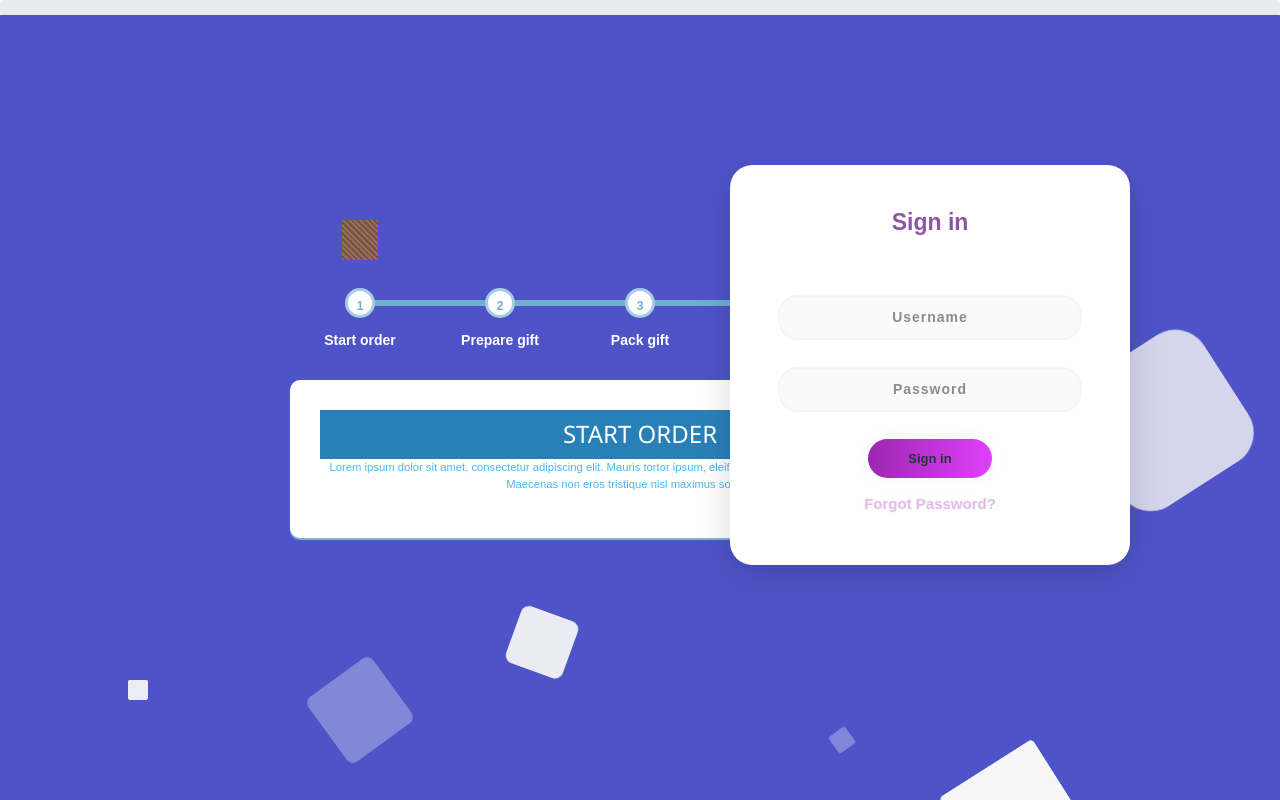
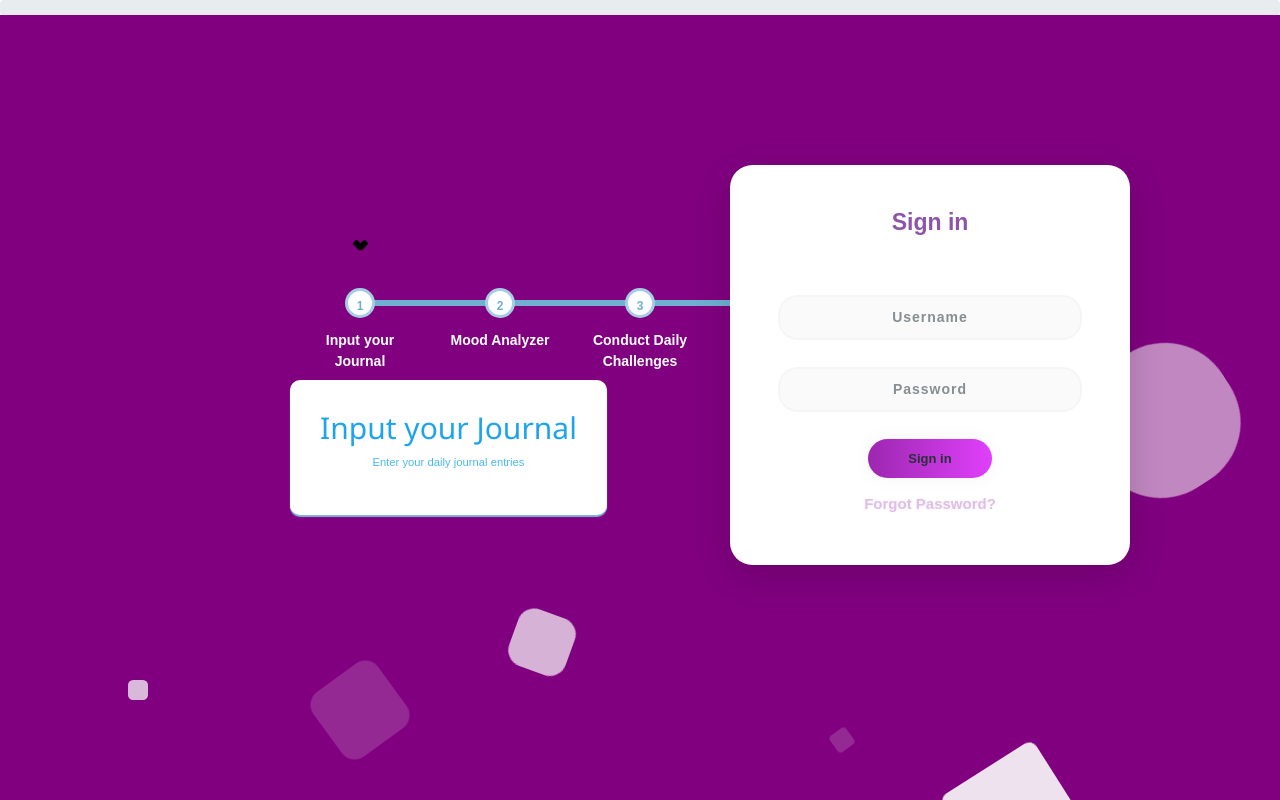
Before and after one commit to shivangna/U-Because-You-Matter, a React (Create React App) app in the folder client/: page /login in a window 1280 px wide. Built offline with nearby package versions, Linux system fonts and the light colour scheme; what react-fusioncharts would draw is missing.

Commit message:
fix z index

```diff
--- a/client/src/App/App.css
+++ b/client/src/App/App.css
@@ -32,20 +32,19 @@ body {
 }
 
 .area {
-  background: #4e54c8;
-  background: -webkit-linear-gradient(to left, #8f94fb, #4e54c8);
   width: 100%;
   height: 100vh;
 }
 
 .circles {
+  background-color: purple;
   position: absolute;
   top: 0;
   left: 0;
   width: 100%;
   height: 100%;
   overflow: hidden;
-  z-index: 0;
+  z-index: -100;
 }
 
 .circles li {
@@ -138,13 +137,13 @@ body {
   0% {
     transform: translateY(0) rotate(0deg);
     opacity: 1;
-    border-radius: 0;
+    border-radius: 2;
   }
 
   100% {
     transform: translateY(-1000px) rotate(720deg);
     opacity: 0;
-    border-radius: 50%;
+    border-radius: 100%;
   }
 }
 
--- a/client/src/App/pages/login-steps.css
+++ b/client/src/App/pages/login-steps.css
@@ -141,6 +141,7 @@ body {
 body .progress_inner {
   height: 200px;
   width: 700px;
+
 }
 body .progress_inner #step-5:checked + div {
   width: 80%;
@@ -282,14 +283,14 @@ body .progress_inner__status .box_item {
 body .progress_inner__status .box_ribbon {
   width: 10px;
   height: 42px;
-  background: #ee0f29;
+  background: #1a1818;
   z-index: 4;
   border-radius: 1px;
 }
 body .progress_inner__status .box_bow__left, body .progress_inner__status .box_bow__right {
   width: 6px;
   height: 10px;
-  background: #be0c21;
+  background: #040102;
   position: absolute;
   z-index: 3;
   opacity: 1;
@@ -311,25 +312,7 @@ body .progress_inner__status .box_bow__right {
   -webkit-transform: rotate(-45deg);
           transform: rotate(-45deg);
 }
-body .progress_inner__status .box_tag {
-  width: 20px;
-  height: 10px;
-  background: #487ac7;
-  z-index: 4;
-  -webkit-transform: rotate(-10deg) translateX(-40px) translateY(0px);
-          transform: rotate(-10deg) translateX(-40px) translateY(0px);
-  border-radius: 2px;
-  -webkit-transition-delay: 500ms;
-          transition-delay: 500ms;
-}
-body .progress_inner__status .box_string {
-  width: 17px;
-  height: 2px;
-  background: #343434;
-  z-index: 4;
-  -webkit-transform: rotate(-39deg) translateX(-22px) translateY(-12px);
-          transform: rotate(-39deg) translateX(-22px) translateY(-12px);
-}
+
 body .progress_inner input[type="radio"] {
   display: none;
 }
--- a/client/src/App/pages/login-steps.js
+++ b/client/src/App/pages/login-steps.js
@@ -9,19 +9,19 @@ class LoginSteps extends Component {
         <div className="progress">
           <div className="progress_inner">
             <div className="progress_inner__step">
-              <label htmlFor="step-1">Start order</label>
+              <label htmlFor="step-1">Input your Journal</label>
             </div>
             <div className="progress_inner__step">
-              <label htmlFor="step-2">Prepare gift</label>
+              <label htmlFor="step-2">Mood Analyzer</label>
             </div>
             <div className="progress_inner__step">
-              <label htmlFor="step-3">Pack gift</label>
+              <label htmlFor="step-3">Conduct Daily Challenges</label>
             </div>
             <div className="progress_inner__step">
-              <label htmlFor="step-4">Decorate box</label>
+              <label htmlFor="step-4">View Visuals</label>
             </div>
             <div className="progress_inner__step">
-              <label htmlFor="step-5">Send gift</label>
+              <label htmlFor="step-5">Personalize Your Space</label>
             </div>
             <input defaultChecked="checked" id="step-1" name="step" type="radio" />
             <input id="step-2" name="step" type="radio" />
@@ -32,40 +32,35 @@ class LoginSteps extends Component {
             <div className="progress_inner__bar--set" />
             <div className="progress_inner__tabs">
               <div className="tab tab-0">
-                <h1>Start order</h1>
-                <p>Lorem ipsum dolor sit amet, consectetur adipiscing elit. Mauris tortor ipsum, eleifend vitae massa non, dignissim finibus eros. Maecenas non eros tristique nisl maximus sollicitudin.</p>
+                <h2>Input your Journal</h2>
+                <p> Enter your daily journal entries </p>
               </div>
               <div className="tab tab-1">
-                <h1>Prepare gift</h1>
-                <p>Lorem ipsum dolor sit amet, consectetur adipiscing elit. Mauris tortor ipsum, eleifend vitae massa non, dignissim finibus eros. Maecenas non eros tristique nisl maximus sollicitudin.</p>
+                <h2>Mood Analyzer</h2>
+                <p> API will analyze your emotions </p>
               </div>
               <div className="tab tab-2">
-                <h1>Pack gift</h1>
-                <p>Lorem ipsum dolor sit amet, consectetur adipiscing elit. Mauris tortor ipsum, eleifend vitae massa non, dignissim finibus eros. Maecenas non eros tristique nisl maximus sollicitudin.</p>
+                <h2>Conduct Daily Challenges </h2>
+                <p> Complete daily challenges to balance your emotions </p>
               </div>
               <div className="tab tab-3">
-                <h1>Decorate box</h1>
-                <p>Lorem ipsum dolor sit amet, consectetur adipiscing elit. Mauris tortor ipsum, eleifend vitae massa non, dignissim finibus eros. Maecenas non eros tristique nisl maximus sollicitudin.</p>
+                <h2> View Visuals</h2>
+                <p> Something </p>
               </div>
               <div className="tab tab-4">
-                <h1>Send gift</h1>
-                <p>Lorem ipsum dolor sit amet, consectetur adipiscing elit. Mauris tortor ipsum, eleifend vitae massa non, dignissim finibus eros. Maecenas non eros tristique nisl maximus sollicitudin.</p>
+                <h2> Personalize your own space </h2>
+                <p> Add your own modules like to-do lists to customize your space further</p>
               </div>
             </div>
             <div className="progress_inner__status">
-              <div className="box_base" />
-              <div className="box_lid" />
-              <div className="box_ribbon" />
-              <div className="box_bow">
+
                 <div className="box_bow__left" />
                 <div className="box_bow__right" />
               </div>
-              <div className="box_item" />
-              <div className="box_tag" />
-              <div className="box_string" />
+
             </div>
           </div>
-        </div>
+
         </body>
       );
       }
```
Also changed, not shown: client/src/App/pages/Background.js (+32 -32 lines).
